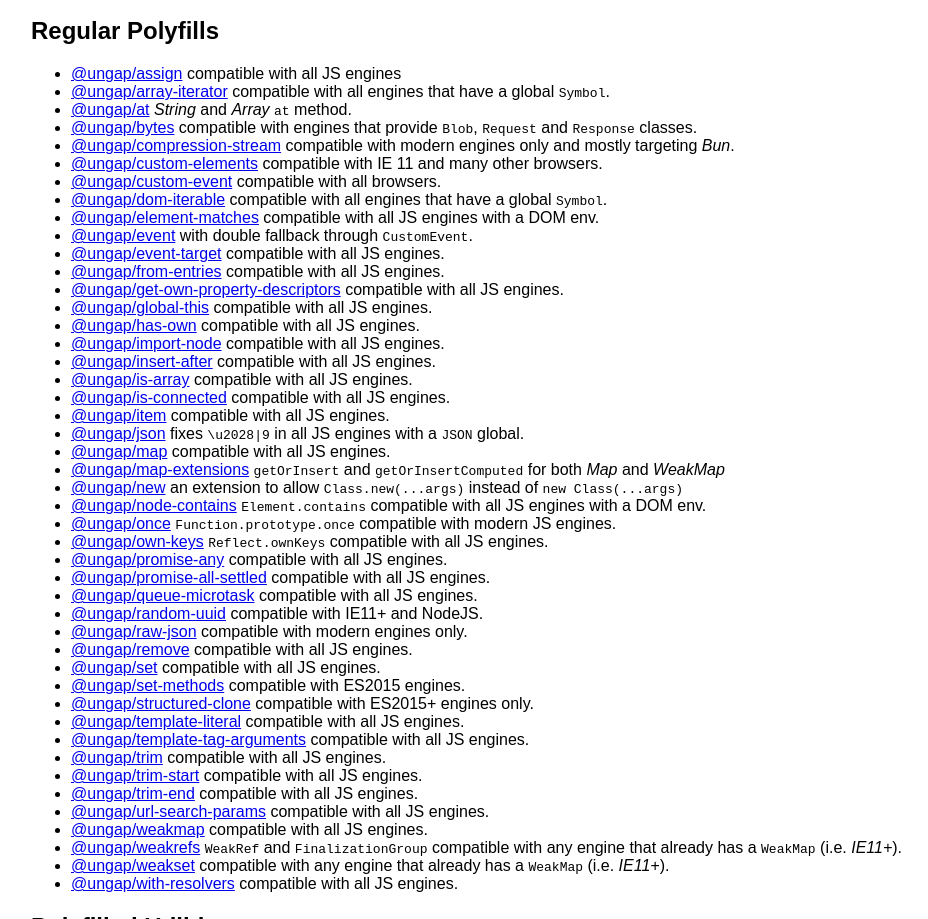
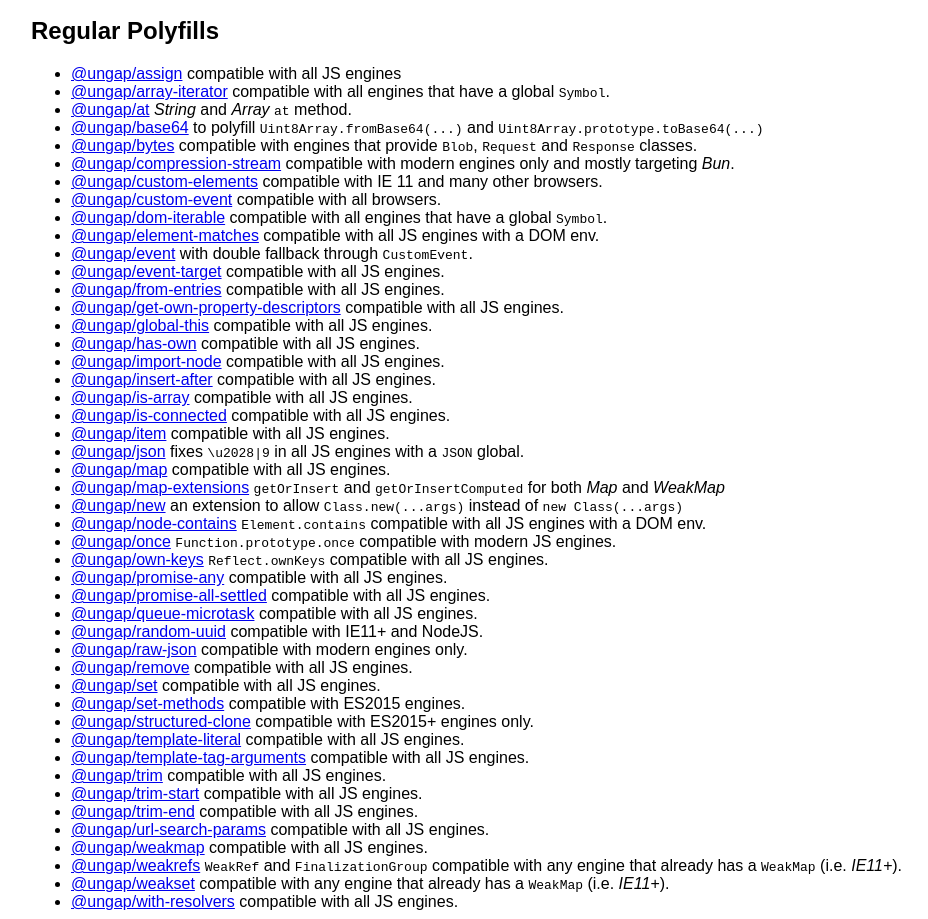
Before and after one commit to ungap/ungap.github.io, a website: page index.html in a window 1280 px wide. Shown: the part 1422-2341 px from the top of the page, without its empty margins (149-1077 px from the left). Drawn offline with nearby package versions, Linux system fonts and the light colour scheme.

Commit message:
added @ungap/base64 link

```diff
--- a/index.html
+++ b/index.html
@@ -72,6 +72,7 @@
 <li><a href="https://github.com/ungap/assign">@ungap/assign</a> compatible with all JS engines</li>
 <li><a href="https://github.com/ungap/array-iterator">@ungap/array-iterator</a> compatible with all engines that have a global <code>Symbol</code>.</li>
 <li><a href="https://github.com/ungap/at">@ungap/at</a> <em>String</em> and <em>Array</em> <code>at</code> method.</li>
+<li><a href="https://github.com/ungap/base64">@ungap/base64</a> to polyfill <code>Uint8Array.fromBase64(...)</code> and <code>Uint8Array.prototype.toBase64(...)</code></li>
 <li><a href="https://github.com/ungap/bytes">@ungap/bytes</a> compatible with engines that provide <code>Blob</code>, <code>Request</code> and <code>Response</code> classes.</li>
 <li><a href="https://github.com/ungap/compression-stream">@ungap/compression-stream</a> compatible with modern engines only and mostly targeting <em>Bun</em>.</li>
 <li><a href="https://github.com/ungap/custom-elements">@ungap/custom-elements</a> compatible with IE 11 and many other browsers.</li>
```
Also changed, not shown: README.md.
